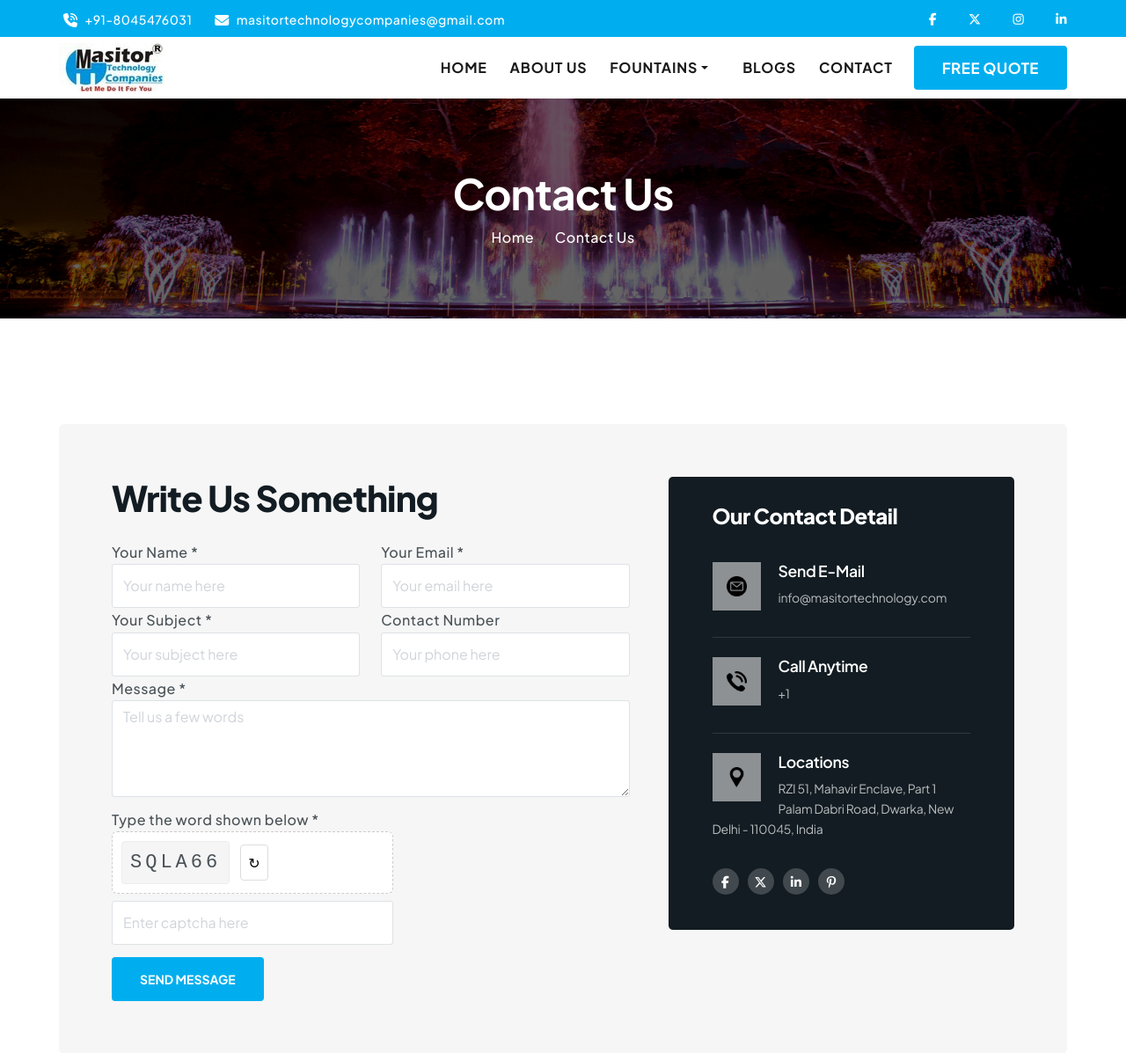
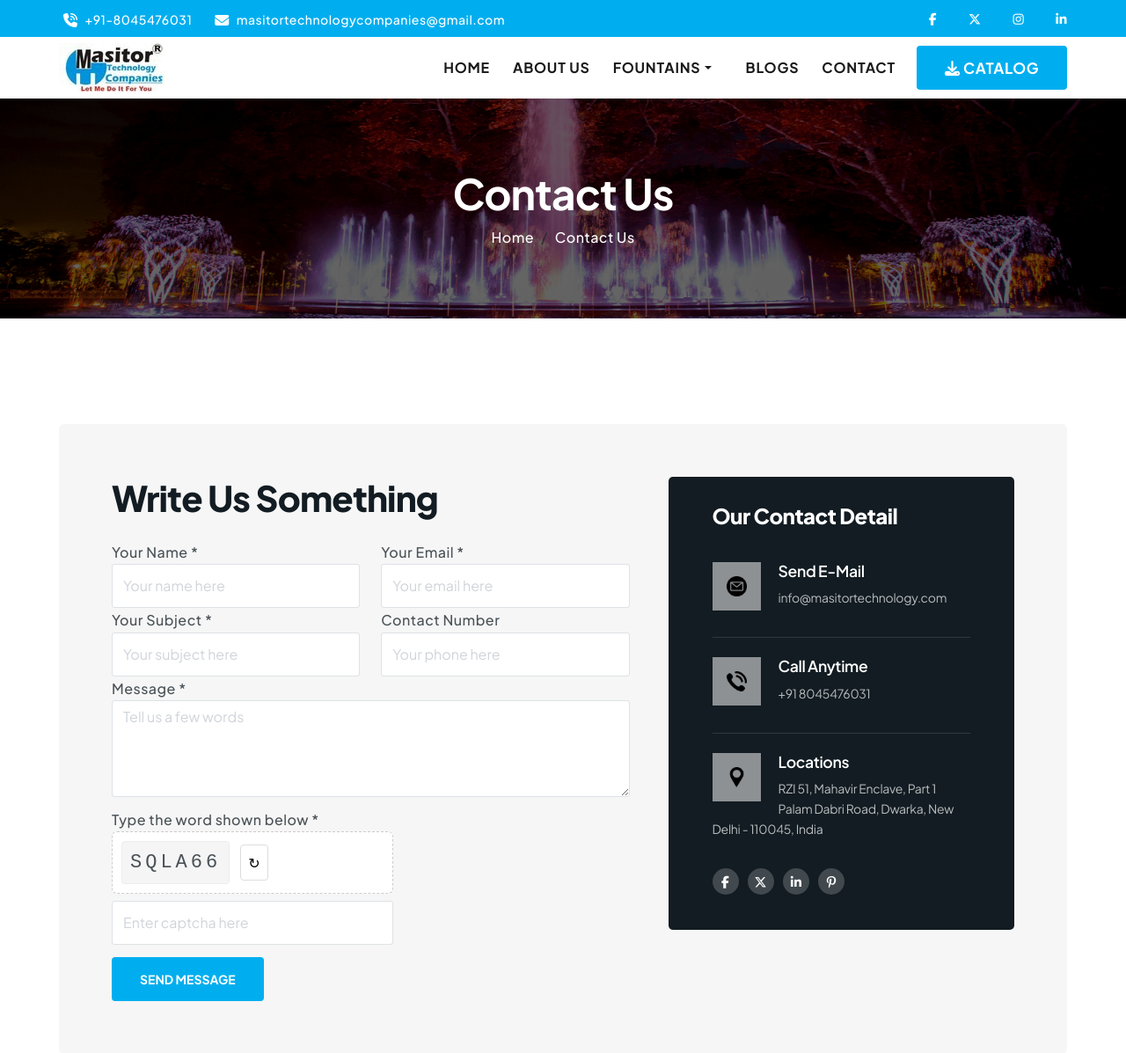
Before and after one commit to rj31portfolio/Masitor-technology--Backend-_Fountains-, a PHP site: page /Masitortechnology/contact-us.php in a window 1280 px wide. Shown: the top 1197 px of the page at 88% size. Run offline with PHP 8.4, Linux system fonts and the light colour scheme; data that the repository does not hold is empty; some libraries are stand-ins or nearby versions; some web fonts are replaced.

Commit message:
make change

```diff
--- a/contact-us.php
+++ b/contact-us.php
@@ -206,7 +206,7 @@
                                     </div>
                                     <div class="contacts-title">
                                         <h5 class="text-white font-weight-600 display-28">Call Anytime</h5>
-                                        <h6 class="text-white font-weight-400">+1</h6>
+                                        <h6 class="text-white font-weight-400">+91 8045476031</h6>
                                     </div>
                                 </div>
                             </div>
--- a/inc/header.php
+++ b/inc/header.php
@@ -85,9 +85,13 @@ $conn->close();
                         <!-- Right buttons -->
                         <div class="attr-nav ms-lg-3">
                             <ul class="d-flex align-items-center gap-3 mb-0">
-                                <li class=" d-xl-inline-block">
-                                    <a href="<?php echo BASE_URL; ?>contact-us.php" class="btn-style1 text-white btn-sm">Free Quote</a>
-                                </li>
+    <li class="d-xl-inline-block">
+    <a href="<?php echo BASE_URL; ?>catalog.pdf" class="btn-style1 text-white btn-sm" download>
+        <i class="fa fa-download"></i> Catalog
+    </a>
+</li>
+
+
                             </ul>
                         </div>
                     </div>
```
